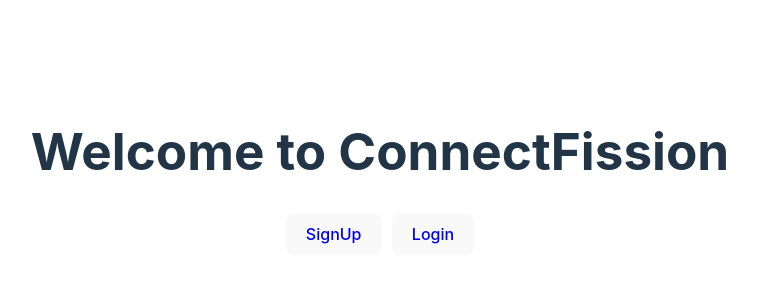
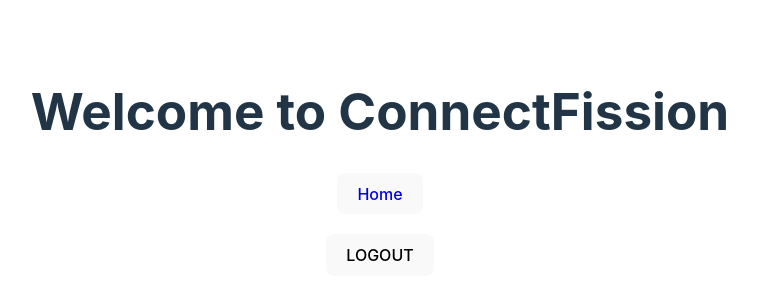
Before and after one commit to Hasanhayat/connect-fission-social-app-firebase, a React (Vite) app: page / in a window 1280 px wide. Shown: the part 228-528 px from the top of the page, without its empty margins (260-1017 px from the left). Built offline with nearby package versions, Linux system fonts and the light colour scheme; no server answers; sample sign-in values are in the browser's storage.

Commit message:
monday last

```diff
--- a/src/App.jsx
+++ b/src/App.jsx
@@ -1,10 +1,13 @@
-import './App.css'
+import "./App.css";
 import { initializeApp } from "firebase/app";
 import { getAnalytics } from "firebase/analytics";
-import Links from './pages/Links';
-
+import Links from "./pages/Links";
+import { useContext, useEffect } from "react";
+import { GlobalContext } from "./context/Context";
 
 function App() {
+  const { state, dispatch } = useContext(GlobalContext);
+
   const firebaseConfig = {
     apiKey: "AIzaSyBJe4DHOGbe8AZNW-f7c_rb3oKz-9Olt1g",
     authDomain: "connectfission.firebaseapp.com",
@@ -12,17 +15,18 @@
     storageBucket: "connectfission.firebasestorage.app",
     messagingSenderId: "404496495034",
     appId: "1:404496495034:web:3568d32f4915d5bc686d83",
-    measurementId: "G-XS7GCHLZDP"
+    measurementId: "G-XS7GCHLZDP",
   };
 
   // Initialize Firebase
   const app = initializeApp(firebaseConfig);
   const analytics = getAnalytics(app);
+
   return (
-   <>
-   <Links />
-   </>
-  )
+    <>
+      <Links />
+    </>
+  );
 }
 
-export default App
+export default App;
--- a/src/context/Context.jsx
+++ b/src/context/Context.jsx
@@ -1,22 +1,31 @@
-import React, { createContext, useReducer } from 'react'
-import { reducer } from './Reducer';
+import React, { createContext, useReducer } from "react";
+import { reducer } from "./Reducer";
+import { getAuth, signOut } from "firebase/auth";
 
 export const GlobalContext = createContext("Initial Value");
 
 let data = {
   user: {},
   isLogin: null,
-}
+};
 
 export default function ContextProvider({ children }) {
-    const [state, dispatch] = useReducer(reducer, data)
+  const [state, dispatch] = useReducer(reducer, data);
   const logout = () => {
-        localStorage.removeItem("userToken");
+    const auth = getAuth();
+
+    signOut(auth)
+      .then(() => {
         dispatch({ type: "USER_LOGOUT" });
+        console.log("signout", auth);
+      })
+      .catch((error) => {
+        console.log("error in signout", error);
+      });
   };
   return (
     <GlobalContext.Provider value={{ state, dispatch, logout }}>
       {children}
     </GlobalContext.Provider>
-    )
+  );
 }
--- a/src/index.css
+++ b/src/index.css
@@ -33,7 +33,7 @@
   font-size: 1em;
   font-weight: 500;
   font-family: inherit;
-  background-color: #1a1a1a;
+  background-color: #2c2c2c;
   cursor: pointer;
   transition: border-color 0.25s;
 }
--- a/src/main.jsx
+++ b/src/main.jsx
@@ -2,10 +2,13 @@
 import "./index.css";
 import App from "./App.jsx";
 import { BrowserRouter } from "react-router";
+import ContextProvider from "./context/Context.jsx";
 
 createRoot(document.getElementById("root")).render(
 
-  <BrowserRouter>
-    <App />
-  </BrowserRouter>
+  <ContextProvider>
+    <BrowserRouter>
+      <App />
+    </BrowserRouter>
+  </ContextProvider>
 );
--- a/src/pages/Links.jsx
+++ b/src/pages/Links.jsx
@@ -1,18 +1,27 @@
-import React from "react";
+import React, { useContext } from "react";
 import { Navigate, Route, Routes } from "react-router";
 import Login from "./Login";
 import Signup from "./Signup";
 import Welcome from "./Welcome";
 import Home from "./Home"
+import { GlobalContext } from "../context/Context";
 
 const Links = () => {
+    const { state, dispatch, logout } = useContext(GlobalContext);
+
   return (
+(state.isLogin)?
     <Routes>
       <Route path="/" element={<Welcome />} />
       <Route path="/home" element={<Home />} />
+      <Route path="*" element={<Navigate to={"/"} />} />
+    </Routes>
+    :
+    <Routes>
+      <Route path="/" element={<Welcome />} />
       <Route path="/login" element={<Login />} />
       <Route path="/signup" element={<Signup />} />
-      <Route path="*" element={<Navigate to={"/home"} />} />
+      <Route path="*" element={<Navigate to={"/"} />} />
     </Routes>
   );
 };
--- a/src/pages/Login.jsx
+++ b/src/pages/Login.jsx
@@ -17,8 +17,7 @@
 import "./pages.css";
 import Loader from "./Loader";
 import { getAuth, signInWithEmailAndPassword } from "firebase/auth";
-import { Link } from "react-router";
-
+import { Link, useNavigate } from "react-router";
 
 // Create a dark theme using Material-UI
 
@@ -40,6 +39,7 @@
 });
 
 const Login = () => {
+  const navigate = useNavigate();
   useEffect(() => {
     document.title = "Login - ConnectFission";
   }, []);
@@ -66,22 +66,24 @@
     validationSchema,
     onSubmit: (values) => {
       const auth = getAuth();
-      setLoading(true)
+      setLoading(true);
       signInWithEmailAndPassword(auth, values.email, values.password)
         .then((userCredential) => {
           // Signed in
           const user = userCredential.user;
           // ...
-          setLoading(false)
+          navigate("/home");
+
+          setLoading(false);
         })
         .catch((error) => {
-          setLoading(false)
+          setLoading(false);
 
           const errorCode = error.code;
           console.log(error);
 
           const errorMessage = error.message;
-          formik.errors.email = errorMessage
+          formik.errors.email = errorMessage;
         });
     },
   });
@@ -89,7 +91,6 @@
   // Mouse Events for holding the password visibility
   const handleMouseDownPassword = () => setShowPassword(true);
   const handleMouseUpPassword = () => setShowPassword(false);
-
 
   return (
     <ThemeProvider theme={darkTheme}>
@@ -155,9 +156,7 @@
           />
           <Button type="submit" variant="contained" color="primary" fullWidth>
             {loading ? (
-                  <div
-                    style={{ height: "" }}
-                  >
+              <div style={{ height: "" }}>
                 <CircularProgress size={20} color="white" />
               </div>
             ) : (
--- a/src/pages/Signup.jsx
+++ b/src/pages/Signup.jsx
@@ -74,6 +74,7 @@
           const user = userCredential.user;
           console.log("userCredential", userCredential);
           setLoading(false);
+          navigate("/home");
         })
         .catch((error) => {
           setLoading(false);
@@ -192,14 +193,12 @@
           />
           <Button type="submit" variant="contained" color="primary" fullWidth>
             {loading ? (
-                              <div
-                                style={{ height: "" }}
-                              >
-                                <CircularProgress size={20} color="white" />
-                              </div>
-                            ) : (
-                              "Signup"
-                            )}
+              <div style={{ height: "" }}>
+                <CircularProgress size={20} color="white" />
+              </div>
+            ) : (
+              "Signup"
+            )}
           </Button>
           <p className="account-msg">
             Already have an account? <Link to={"/login"}>Login</Link>
--- a/src/pages/Welcome.jsx
+++ b/src/pages/Welcome.jsx
@@ -1,21 +1,70 @@
-import React, { useState } from "react";
+import React, { useContext, useEffect, useState } from "react";
 import { Link } from "react-router";
+import { GlobalContext } from "../context/Context";
+import { getAuth, onAuthStateChanged } from "firebase/auth";
+import { CircularProgress } from "@mui/material";
 
 const Welcome = () => {
-  const [count, setCount] = useState(0);
+  const { state, dispatch, logout } = useContext(GlobalContext);
+  const [loading, setLoading] = useState(false);
 
+  const auth = getAuth();
+
+  useEffect(() => {
+    document.title = "Welcome - ConnectFission";
+
+    setLoading(true);
+    onAuthStateChanged(auth, (user) => {
+      if (user) {
+        console.log("user", user);
+        dispatch({ type: "USER_LOGIN", payload: user });
+        const uid = user.uid;
+        setLoading(false);
+        // ...
+      } else {
+        // User is signed out
+        // ...
+        dispatch({ type: "USER_LOGOUT" });
+        console.log("User Not Found");
+        setLoading(false);
+      }
+    });
+  }, []);
   return (
     <>
       <h1>Welcome to ConnectFission</h1>
+
+      {loading ? (
+        <CircularProgress size={45} color="#B0BEC5" />
+      ) : state.isLogin ? (
+        <>
           <div className="card">
             <button>
-          <Link style={{textDecoration:"none"}} to={"signup"}>SignUp</Link>
+              <Link style={{ textDecoration: "none" }} to={"home"}>
+                Home
+              </Link>
+            </button>
+          </div>
+
+          <button style={{ margin: 20 }} onClick={logout}>
+            LOGOUT
+          </button>
+        </>
+      ) : (
+        <div className="card">
+          <button>
+            <Link style={{ textDecoration: "none" }} to={"signup"}>
+              SignUp
+            </Link>
           </button>
 
           <button>
-          <Link style={{textDecoration:"none"}} to={"login"}>Login</Link>
+            <Link style={{ textDecoration: "none" }} to={"login"}>
+              Login
+            </Link>
           </button>
         </div>
+      )}
     </>
   );
 };
```
Lines whose indentation alone changed are shown as unchanged.
